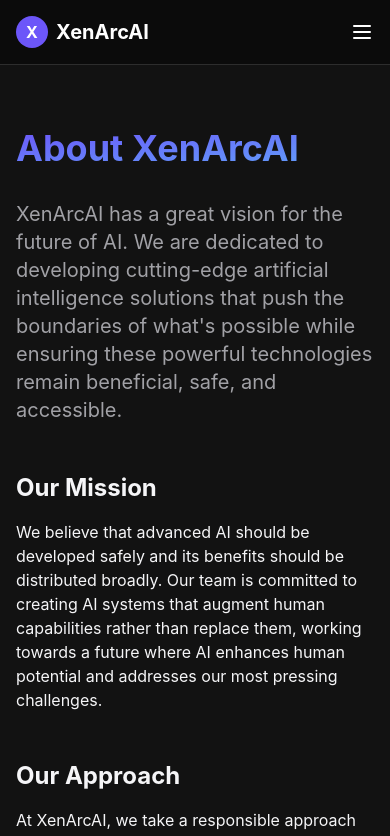
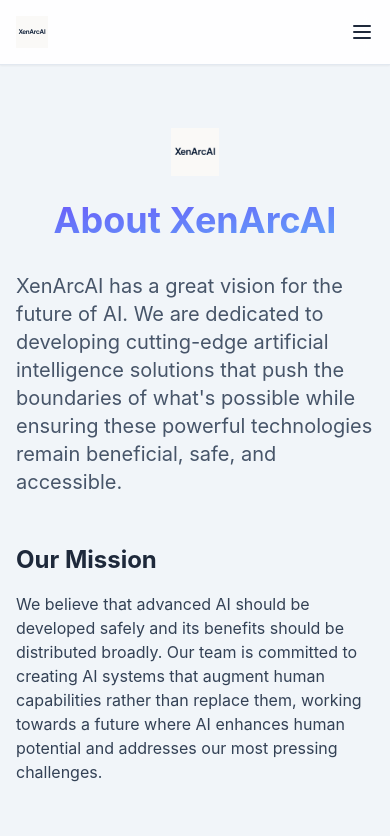
Before and after one commit to parveshiiii/xenith-dark-portal-50, a React (Vite) app: page /about in a window 390 px wide. Shown: the top 836 px of the page. Built offline with nearby package versions, Linux system fonts and the light colour scheme.

Commit message:
Refactor: Improve UI and logo placement
Adjust UI elements for a lighter appearance and optimize logo positioning.

```diff
--- a/src/components/Navbar.tsx
+++ b/src/components/Navbar.tsx
@@ -16,24 +16,25 @@ const Navbar = ({ openAuthModal }: NavbarProps) => {
   };
 
   return (
-    <header className="fixed w-full top-0 z-50 bg-xenith-darker bg-opacity-80 backdrop-blur-md border-b border-xenith-border">
+    <header className="fixed w-full top-0 z-50 bg-white bg-opacity-90 backdrop-blur-md border-b border-slate-200 shadow-sm">
       <div className="container-fluid py-4 flex items-center justify-between">
         <Link to="/" className="flex items-center space-x-2">
-          <div className="h-8 w-8 rounded-full bg-xenith-accent flex items-center justify-center">
-            <span className="text-white font-bold">X</span>
-          </div>
-          <span className="text-xl font-bold text-white">XenArcAI</span>
+          <img
+            src="/lovable-uploads/0744e48b-85d0-4203-b5b3-72a53c2e01f2.png"
+            alt="XenArcAI Logo"
+            className="h-8"
+          />
         </Link>
 
         {/* Desktop Navigation */}
         <nav className="hidden md:flex items-center space-x-8">
-          <Link to="/" className="text-xenith-text hover:text-xenith-accent transition-colors">
+          <Link to="/" className="text-slate-800 hover:text-xenith-accent transition-colors">
             Home
           </Link>
-          <Link to="/about" className="text-xenith-text hover:text-xenith-accent transition-colors">
+          <Link to="/about" className="text-slate-800 hover:text-xenith-accent transition-colors">
             About
           </Link>
-          <Link to="/contact" className="text-xenith-text hover:text-xenith-accent transition-colors">
+          <Link to="/contact" className="text-slate-800 hover:text-xenith-accent transition-colors">
             Contact
           </Link>
           <Button onClick={openAuthModal} variant="outline" className="border-xenith-accent text-xenith-accent hover:bg-xenith-accent hover:text-white">
@@ -42,32 +43,32 @@ const Navbar = ({ openAuthModal }: NavbarProps) => {
         </nav>
 
         {/* Mobile menu button */}
-        <button onClick={toggleMenu} className="md:hidden text-white">
+        <button onClick={toggleMenu} className="md:hidden text-slate-800">
           {isMenuOpen ? <X size={24} /> : <Menu size={24} />}
         </button>
       </div>
 
       {/* Mobile Navigation */}
       {isMenuOpen && (
-        <div className="md:hidden bg-xenith-darker border-t border-xenith-border">
+        <div className="md:hidden bg-white border-t border-slate-200">
           <div className="container-fluid py-4 flex flex-col space-y-4">
             <Link
               to="/"
-              className="text-xenith-text py-2 hover:text-xenith-accent transition-colors"
+              className="text-slate-800 py-2 hover:text-xenith-accent transition-colors"
               onClick={() => setIsMenuOpen(false)}
             >
               Home
             </Link>
             <Link
               to="/about"
-              className="text-xenith-text py-2 hover:text-xenith-accent transition-colors"
+              className="text-slate-800 py-2 hover:text-xenith-accent transition-colors"
               onClick={() => setIsMenuOpen(false)}
             >
               About
             </Link>
             <Link
               to="/contact"
-              className="text-xenith-text py-2 hover:text-xenith-accent transition-colors"
+              className="text-slate-800 py-2 hover:text-xenith-accent transition-colors"
               onClick={() => setIsMenuOpen(false)}
             >
               Contact
--- a/src/index.css
+++ b/src/index.css
@@ -5,23 +5,23 @@
 
 @layer base {
   :root {
-    --background: 240 10% 3.9%;
-    --foreground: 0 0% 98%;
+    --background: 210 30% 96%;
+    --foreground: 222 47% 11%;
 
-    --card: 240 10% 3.9%;
-    --card-foreground: 0 0% 98%;
+    --card: 0 0% 100%;
+    --card-foreground: 222 47% 11%;
 
-    --popover: 240 10% 3.9%;
-    --popover-foreground: 0 0% 98%;
+    --popover: 0 0% 100%;
+    --popover-foreground: 222 47% 11%;
 
     --primary: 252 89% 66%;
     --primary-foreground: 0 0% 100%;
 
-    --secondary: 240 3.7% 15.9%;
-    --secondary-foreground: 0 0% 98%;
+    --secondary: 210 38% 95%;
+    --secondary-foreground: 222 47% 11%;
 
-    --muted: 240 3.7% 15.9%;
-    --muted-foreground: 240 5% 64.9%;
+    --muted: 210 40% 93%;
+    --muted-foreground: 215 16% 46%;
 
     --accent: 252 89% 66%;
     --accent-foreground: 0 0% 100%;
@@ -29,9 +29,9 @@
     --destructive: 0 62.8% 30.6%;
     --destructive-foreground: 0 0% 98%;
 
-    --border: 240 3.7% 15.9%;
-    --input: 240 3.7% 15.9%;
-    --ring: 240 4.9% 83.9%;
+    --border: 214 32% 91%;
+    --input: 214 32% 91%;
+    --ring: 222 47% 11%;
     --radius: 0.5rem;
   }
 }
@@ -40,11 +40,11 @@
   html {
     scroll-behavior: smooth;
     scrollbar-width: thin;
-    scrollbar-color: #2D2D2D #121212;
+    scrollbar-color: #CBD5E1 #F1F5F9;
   }
 
   body {
-    @apply bg-xenith-dark text-xenith-text;
+    @apply bg-slate-100 text-slate-900;
     font-family: 'Inter', sans-serif;
   }
 
@@ -53,16 +53,16 @@
   }
 
   ::-webkit-scrollbar-track {
-    background: #121212;
+    background: #F1F5F9;
   }
 
   ::-webkit-scrollbar-thumb {
-    background: #2D2D2D;
+    background: #CBD5E1;
     border-radius: 4px;
   }
 
   ::-webkit-scrollbar-thumb:hover {
-    background: #3D3D3D;
+    background: #94A3B8;
   }
 }
 
@@ -72,7 +72,7 @@
   }
 
   .btn-secondary {
-    @apply bg-transparent hover:bg-white/10 border border-xenith-border px-6 py-3 rounded-md transition-all duration-300;
+    @apply bg-transparent hover:bg-black/5 border border-slate-300 px-6 py-3 rounded-md transition-all duration-300;
   }
 
   .btn-glow {
--- a/src/pages/About.tsx
+++ b/src/pages/About.tsx
@@ -12,51 +12,58 @@ const About = () => {
   const closeAuthModal = () => setIsAuthModalOpen(false);
 
   return (
-    <div className="min-h-screen bg-xenith-dark">
+    <div className="min-h-screen bg-slate-100">
       <Navbar openAuthModal={openAuthModal} />
 
       <div className="pt-32 pb-24 container-fluid">
         <div className="max-w-4xl mx-auto">
-          <h1 className="text-4xl md:text-5xl font-bold mb-8 gradient-text">About XenArcAI</h1>
+          <div className="mb-8 text-center">
+            <img
+              src="/lovable-uploads/0744e48b-85d0-4203-b5b3-72a53c2e01f2.png"
+              alt="XenArcAI Logo"
+              className="h-12 mx-auto mb-6"
+            />
+            <h1 className="text-4xl md:text-5xl font-bold gradient-text">About XenArcAI</h1>
+          </div>
 
-          <div className="prose prose-invert max-w-none">
-            <p className="text-xl mb-8 text-xenith-text-muted">
+          <div className="prose prose-slate max-w-none">
+            <p className="text-xl mb-8 text-slate-600">
               XenArcAI has a great vision for the future of AI. We are dedicated to developing
               cutting-edge artificial intelligence solutions that push the boundaries of what's
               possible while ensuring these powerful technologies remain beneficial, safe,
               and accessible.
             </p>
 
-            <h2 className="text-2xl font-bold mt-12 mb-4">Our Mission</h2>
-            <p className="mb-6">
+            <h2 className="text-2xl font-bold mt-12 mb-4 text-slate-800">Our Mission</h2>
+            <p className="mb-6 text-slate-700">
               We believe that advanced AI should be developed safely and its benefits should be
               distributed broadly. Our team is committed to creating AI systems that augment
               human capabilities rather than replace them, working towards a future where AI
               enhances human potential and addresses our most pressing challenges.
             </p>
 
-            <h2 className="text-2xl font-bold mt-12 mb-4">Our Approach</h2>
-            <p className="mb-6">
+            <h2 className="text-2xl font-bold mt-12 mb-4 text-slate-800">Our Approach</h2>
+            <p className="mb-6 text-slate-700">
               At XenArcAI, we take a responsible approach to AI development. We emphasize:
             </p>
 
-            <ul className="list-disc pl-6 space-y-2 mb-6">
+            <ul className="list-disc pl-6 space-y-2 mb-6 text-slate-700">
               <li>Rigorous safety research to ensure our models are reliable and aligned with human values</li>
               <li>Transparency in our development processes and model capabilities</li>
               <li>Collaborative research with academia and industry partners</li>
               <li>Consideration of the broader societal impacts of our technology</li>
             </ul>
 
-            <h2 className="text-2xl font-bold mt-12 mb-4">XENITH-1</h2>
-            <p>
+            <h2 className="text-2xl font-bold mt-12 mb-4 text-slate-800">XENITH-1</h2>
+            <p className="text-slate-700">
               Our flagship model, XENITH-1, represents our vision of what advanced AI can achieve.
               It combines state-of-the-art capabilities with robust safety measures, designed to
               assist humans across a wide range of applications while minimizing potential risks.
             </p>
 
-            <div className="mt-12 p-6 bg-xenith-darker rounded-lg border border-xenith-border">
-              <h3 className="text-xl font-semibold mb-4">Join Our Journey</h3>
-              <p className="mb-4">
+            <div className="mt-12 p-6 bg-white rounded-lg border border-slate-200 shadow-sm">
+              <h3 className="text-xl font-semibold mb-4 text-slate-800">Join Our Journey</h3>
+              <p className="mb-4 text-slate-700">
                 We're looking for partners, researchers, and early adopters who share our vision
                 for beneficial AI. Join our waitlist to get early access to our technology and
                 help shape the future of artificial intelligence.
@@ -66,9 +73,9 @@ const About = () => {
               </Button>
             </div>
 
-            <div className="mt-12 p-6 bg-xenith-darker rounded-lg border border-xenith-border">
-              <h3 className="text-xl font-semibold mb-4">Our Research Papers</h3>
-              <p className="mb-4">
+            <div className="mt-12 p-6 bg-white rounded-lg border border-slate-200 shadow-sm">
+              <h3 className="text-xl font-semibold mb-4 text-slate-800">Our Research Papers</h3>
+              <p className="mb-4 text-slate-700">
                 Access our groundbreaking research papers and stay updated with our latest discoveries
                 in the field of artificial intelligence and large language models.
               </p>
--- a/src/pages/Contact.tsx
+++ b/src/pages/Contact.tsx
@@ -12,17 +12,24 @@ const Contact = () => {
   const closeAuthModal = () => setIsAuthModalOpen(false);
 
   return (
-    <div className="min-h-screen bg-xenith-dark">
+    <div className="min-h-screen bg-slate-100">
       <Navbar openAuthModal={openAuthModal} />
 
       <div className="pt-32 pb-24 container-fluid">
         <div className="max-w-4xl mx-auto">
-          <h1 className="text-4xl md:text-5xl font-bold mb-8 gradient-text">Contact Us</h1>
+          <div className="mb-8 text-center">
+            <img
+              src="/lovable-uploads/0744e48b-85d0-4203-b5b3-72a53c2e01f2.png"
+              alt="XenArcAI Logo"
+              className="h-12 mx-auto mb-6"
+            />
+            <h1 className="text-4xl md:text-5xl font-bold gradient-text">Contact Us</h1>
+          </div>
 
           <div className="grid md:grid-cols-2 gap-12 mb-16">
             <div>
-              <h2 className="text-2xl font-bold mb-6">Get in Touch</h2>
-              <p className="text-xenith-text-muted mb-8">
+              <h2 className="text-2xl font-bold mb-6 text-slate-800">Get in Touch</h2>
+              <p className="text-slate-600 mb-8">
                 Have questions about XenArcAI or our XENITH-1 model?
                 We'd love to hear from you.
               </p>
@@ -31,13 +38,13 @@ const Contact = () => {
                 <div className="flex items-start space-x-4">
                   <Mail className="text-xenith-accent mt-1" />
                   <div>
-                    <h3 className="font-medium">Email Us</h3>
-                    <p className="text-xenith-text-muted">We'll respond within 48 hours</p>
+                    <h3 className="font-medium text-slate-800">Email Us</h3>
+                    <p className="text-slate-600">We'll respond within 48 hours</p>
                   </div>
                 </div>
 
                 <div>
-                  <h3 className="font-medium mb-2">Founder</h3>
+                  <h3 className="font-medium mb-2 text-slate-800">Founder</h3>
                   <a
                     href="mailto:founder@xenarcai.com"
                     className="text-xenith-accent hover:text-xenith-accent-hover"
@@ -47,7 +54,7 @@ const Contact = () => {
                 </div>
 
                 <div>
-                  <h3 className="font-medium mb-2">Co-Founder</h3>
+                  <h3 className="font-medium mb-2 text-slate-800">Co-Founder</h3>
                   <a
                     href="mailto:cofounder@xenarcai.com"
                     className="text-xenith-accent hover:text-xenith-accent-hover"
@@ -57,15 +64,15 @@ const Contact = () => {
                 </div>
 
                 <div className="pt-4">
-                  <h3 className="font-medium mb-2">Location</h3>
-                  <p>Haryana, India</p>
+                  <h3 className="font-medium mb-2 text-slate-800">Location</h3>
+                  <p className="text-slate-700">Haryana, India</p>
                 </div>
               </div>
             </div>
 
-            <div className="bg-xenith-darker p-8 rounded-lg border border-xenith-border">
-              <h2 className="text-2xl font-bold mb-6">Join Our Waitlist</h2>
-              <p className="mb-6">
+            <div className="bg-white p-8 rounded-lg border border-slate-200 shadow-sm">
+              <h2 className="text-2xl font-bold mb-6 text-slate-800">Join Our Waitlist</h2>
+              <p className="mb-6 text-slate-700">
                 Want early access to XENITH-1? Sign up for our waitlist to be among the first to
                 experience our groundbreaking AI technology.
               </p>
@@ -73,9 +80,9 @@ const Contact = () => {
                 Join Waitlist
               </Button>
 
-              <div className="mt-8 pt-8 border-t border-xenith-border">
-                <h3 className="font-medium mb-4">Partnership Inquiries</h3>
-                <p className="text-xenith-text-muted mb-4">
+              <div className="mt-8 pt-8 border-t border-slate-200">
+                <h3 className="font-medium mb-4 text-slate-800">Partnership Inquiries</h3>
+                <p className="text-slate-600 mb-4">
                   Interested in partnering with XenArcAI? We're open to collaborations
                   with researchers, businesses, and organizations.
                 </p>
--- a/src/pages/Index.tsx
+++ b/src/pages/Index.tsx
@@ -14,16 +14,21 @@ const Index = () => {
   const closeAuthModal = () => setIsAuthModalOpen(false);
 
   return (
-    <div className="min-h-screen bg-xenith-dark flex flex-col">
+    <div className="min-h-screen bg-slate-100 flex flex-col">
       <Navbar openAuthModal={openAuthModal} />
 
       {/* Hero Section */}
       <section className="pt-32 pb-24 container-fluid flex-1 flex flex-col items-center justify-center text-center relative">
         <div className="max-w-4xl mx-auto z-10">
-          <h1 className="text-4xl md:text-6xl lg:text-7xl font-bold mb-8">
+          <img
+            src="/lovable-uploads/0744e48b-85d0-4203-b5b3-72a53c2e01f2.png"
+            alt="XenArcAI Logo"
+            className="h-16 mx-auto mb-8"
+          />
+          <h1 className="text-4xl md:text-6xl lg:text-7xl font-bold mb-8 text-slate-900">
             The Future of AI with <span className="gradient-text">XenArcAI</span>
           </h1>
-          <p className="text-lg md:text-xl text-xenith-text-muted mb-12 max-w-2xl mx-auto">
+          <p className="text-lg md:text-xl text-slate-600 mb-12 max-w-2xl mx-auto">
             Unlock unprecedented intelligence and capabilities with our cutting-edge
             large language models. Designed for researchers, developers, and enterprises.
           </p>
@@ -51,40 +56,40 @@ const Index = () => {
         </div>
 
         {/* Background gradient elements */}
-        <div className="absolute top-0 left-0 w-full h-full overflow-hidden z-0 opacity-30">
+        <div className="absolute top-0 left-0 w-full h-full overflow-hidden z-0 opacity-20">
           <div className="absolute top-1/4 left-1/4 w-96 h-96 bg-xenith-accent rounded-full filter blur-[100px]"></div>
           <div className="absolute bottom-1/4 right-1/4 w-96 h-96 bg-blue-600 rounded-full filter blur-[100px]"></div>
         </div>
       </section>
 
       {/* Model Section */}
-      <section id="model-section" className="py-24 bg-xenith-darker relative">
+      <section id="model-section" className="py-24 bg-white relative">
         <div className="container-fluid relative z-10">
           <div className="text-center mb-16">
-            <h2 className="text-3xl md:text-5xl font-bold mb-4">
+            <h2 className="text-3xl md:text-5xl font-bold mb-4 text-slate-900">
               Introducing <span className="gradient-text">XENITH-1</span>
             </h2>
-            <p className="text-xenith-text-muted max-w-2xl mx-auto">
+            <p className="text-slate-600 max-w-2xl mx-auto">
               Our flagship large language model setting new standards in AI capabilities.
             </p>
           </div>
 
           <div className="grid md:grid-cols-3 gap-8 mb-12">
-            <div className="bg-xenith-dark p-6 rounded-lg border border-xenith-border card-hover">
-              <h3 className="text-xl font-semibold mb-3">Advanced Reasoning</h3>
-              <p className="text-xenith-text-muted">
+            <div className="bg-slate-50 p-6 rounded-lg border border-slate-200 shadow-sm card-hover">
+              <h3 className="text-xl font-semibold mb-3 text-slate-800">Advanced Reasoning</h3>
+              <p className="text-slate-600">
                 Demonstrates exceptional logical reasoning and problem-solving across complex domains.
               </p>
             </div>
-            <div className="bg-xenith-dark p-6 rounded-lg border border-xenith-border card-hover">
-              <h3 className="text-xl font-semibold mb-3">Multimodal Understanding</h3>
-              <p className="text-xenith-text-muted">
+            <div className="bg-slate-50 p-6 rounded-lg border border-slate-200 shadow-sm card-hover">
+              <h3 className="text-xl font-semibold mb-3 text-slate-800">Multimodal Understanding</h3>
+              <p className="text-slate-600">
                 Comprehensive understanding and generation of text, code, and structured data.
               </p>
             </div>
-            <div className="bg-xenith-dark p-6 rounded-lg border border-xenith-border card-hover">
-              <h3 className="text-xl font-semibold mb-3">Safe & Aligned</h3>
-              <p className="text-xenith-text-muted">
+            <div className="bg-slate-50 p-6 rounded-lg border border-slate-200 shadow-sm card-hover">
+              <h3 className="text-xl font-semibold mb-3 text-slate-800">Safe & Aligned</h3>
+              <p className="text-slate-600">
                 Built with our proprietary techniques to ensure safety, reliability and alignment.
               </p>
             </div>
@@ -98,7 +103,7 @@ const Index = () => {
         </div>
 
         {/* Background effect */}
-        <div className="absolute inset-0 bg-gradient-to-b from-xenith-dark to-transparent z-0"></div>
+        <div className="absolute inset-0 bg-gradient-to-b from-slate-100 to-transparent z-0"></div>
       </section>
 
       <AuthModal isOpen={isAuthModalOpen} onClose={closeAuthModal} />
--- a/src/pages/NotFound.tsx
+++ b/src/pages/NotFound.tsx
@@ -1,5 +1,8 @@
+
 import { useLocation } from "react-router-dom";
 import { useEffect } from "react";
+import { Link } from "react-router-dom";
+import { Button } from "@/components/ui/button";
 
 const NotFound = () => {
   const location = useLocation();
@@ -12,13 +15,20 @@ const NotFound = () => {
   }, [location.pathname]);
 
   return (
-    <div className="min-h-screen flex items-center justify-center bg-gray-100">
-      <div className="text-center">
-        <h1 className="text-4xl font-bold mb-4">404</h1>
-        <p className="text-xl text-gray-600 mb-4">Oops! Page not found</p>
-        <a href="/" className="text-blue-500 hover:text-blue-700 underline">
-          Return to Home
-        </a>
+    <div className="min-h-screen flex items-center justify-center bg-slate-100">
+      <div className="text-center p-8">
+        <img
+          src="/lovable-uploads/0744e48b-85d0-4203-b5b3-72a53c2e01f2.png"
+          alt="XenArcAI Logo"
+          className="h-10 mx-auto mb-6"
+        />
+        <h1 className="text-6xl font-bold mb-4 text-slate-800">404</h1>
+        <p className="text-xl text-slate-600 mb-8">Oops! Page not found</p>
+        <Link to="/">
+          <Button className="btn-primary">
+            Return to Home
+          </Button>
+        </Link>
       </div>
     </div>
   );
--- a/src/pages/ResearchPapers.tsx
+++ b/src/pages/ResearchPapers.tsx
@@ -34,17 +34,22 @@ const ResearchPapers = () => {
   // If the user is not logged in, show login prompt or email form
   if (!user && !submitted) {
     return (
-      <div className="min-h-screen bg-xenith-dark">
+      <div className="min-h-screen bg-slate-100">
         <Navbar openAuthModal={openAuthModal} />
 
         <div className="pt-32 pb-24 container-fluid">
           <div className="max-w-md mx-auto text-center">
+            <img
+              src="/lovable-uploads/0744e48b-85d0-4203-b5b3-72a53c2e01f2.png"
+              alt="XenArcAI Logo"
+              className="h-12 mx-auto mb-6"
+            />
             <h1 className="text-3xl md:text-4xl font-bold mb-8 gradient-text">
               Research Papers Access
             </h1>
 
-            <div className="bg-xenith-darker p-8 rounded-lg border border-xenith-border">
-              <p className="mb-8 text-xenith-text-muted">
+            <div className="bg-white p-8 rounded-lg border border-slate-200 shadow-sm">
+              <p className="mb-8 text-slate-600">
                 Please provide your email address to gain access to our research papers.
                 We'll send you access details shortly.
               </p>
@@ -59,7 +64,7 @@ const ResearchPapers = () => {
                     value={email}
                     onChange={(e) => setEmail(e.target.value)}
                     required
-                    className="bg-xenith-dark border-xenith-border"
+                    className="bg-slate-50 border-slate-200"
                   />
                 </div>
 
@@ -68,7 +73,7 @@ const ResearchPapers = () => {
                 </Button>
               </form>
 
-              <p className="mt-6 text-sm text-xenith-text-muted">
+              <p className="mt-6 text-sm text-slate-500">
                 Already have an account?
                 <Button variant="link" onClick={openAuthModal} className="text-xenith-accent p-0 ml-1">
                   Log in
@@ -86,17 +91,22 @@ const ResearchPapers = () => {
   // After submission, show thank you message
   if (submitted) {
     return (
-      <div className="min-h-screen bg-xenith-dark">
+      <div className="min-h-screen bg-slate-100">
         <Navbar openAuthModal={openAuthModal} />
 
         <div className="pt-32 pb-24 container-fluid">
           <div className="max-w-md mx-auto text-center">
+            <img
+              src="/lovable-uploads/0744e48b-85d0-4203-b5b3-72a53c2e01f2.png"
+              alt="XenArcAI Logo"
+              className="h-12 mx-auto mb-6"
+            />
             <h1 className="text-3xl md:text-4xl font-bold mb-8 gradient-text">
               Thank You!
             </h1>
 
-            <div className="bg-xenith-darker p-8 rounded-lg border border-xenith-border">
-              <p className="mb-8 text-xenith-text">
+            <div className="bg-white p-8 rounded-lg border border-slate-200 shadow-sm">
+              <p className="mb-8 text-slate-700">
                 We've received your request for access to our research papers.
                 We will reach you within few hours with further instructions.
               </p>
@@ -113,33 +123,42 @@ const ResearchPapers = () => {
 
   // If user is logged in, show papers (for now just a placeholder)
   return (
-    <div className="min-h-screen bg-xenith-dark">
+    <div className="min-h-screen bg-slate-100">
       <Navbar openAuthModal={openAuthModal} />
 
       <div className="pt-32 pb-24 container-fluid">
         <div className="max-w-4xl mx-auto">
+          <div className="mb-8 text-center">
+            <img
+              src="/lovable-uploads/0744e48b-85d0-4203-b5b3-72a53c2e01f2.png"
+              alt="XenArcAI Logo"
+              className="h-12 mx-auto mb-6"
+            />
             <h1 className="text-3xl md:text-4xl font-bold mb-8 gradient-text">
               Our Research Papers
             </h1>
+          </div>
 
-          <p className="mb-8 text-xenith-text-muted">
+          <p className="mb-8 text-slate-600 text-center">
             Welcome {user.username}. Thank you for your interest in our research.
             Our team will contact you shortly with the requested papers.
           </p>
 
-          <div className="bg-xenith-darker p-6 rounded-lg border border-xenith-border mb-6">
-            <h3 className="text-xl font-semibold mb-2">
+          <div className="bg-white p-6 rounded-lg border border-slate-200 shadow-sm mb-6 text-center">
+            <h3 className="text-xl font-semibold mb-2 text-slate-800">
               We will reach you within few hours
             </h3>
-            <p className="text-xenith-text-muted">
+            <p className="text-slate-600">
               Our team is preparing the papers for your review. You will receive an email
               with access instructions shortly.
             </p>
           </div>
 
+          <div className="text-center">
             <Button onClick={() => navigate("/")} className="btn-secondary">
               Return Home
             </Button>
+          </div>
         </div>
       </div>
 
```
Also changed, not shown: tailwind.config.ts (+5 -5 lines), public/lovable-uploads/0744e48b-85d0-4203-b5b3-72a53c2e01f2.png (added). Lines whose indentation alone changed are shown as unchanged.
